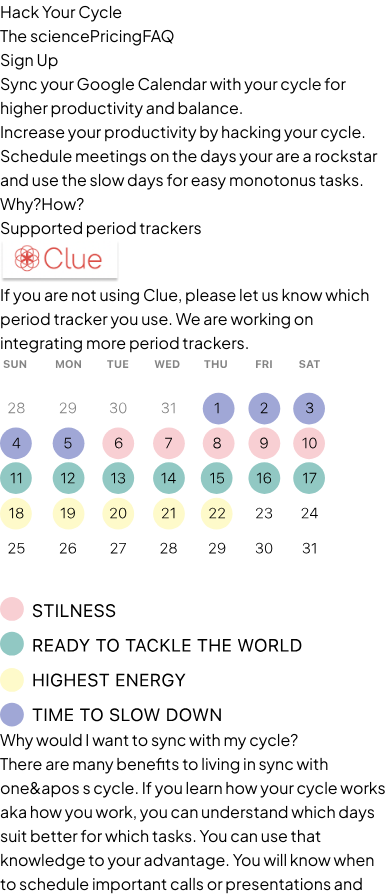
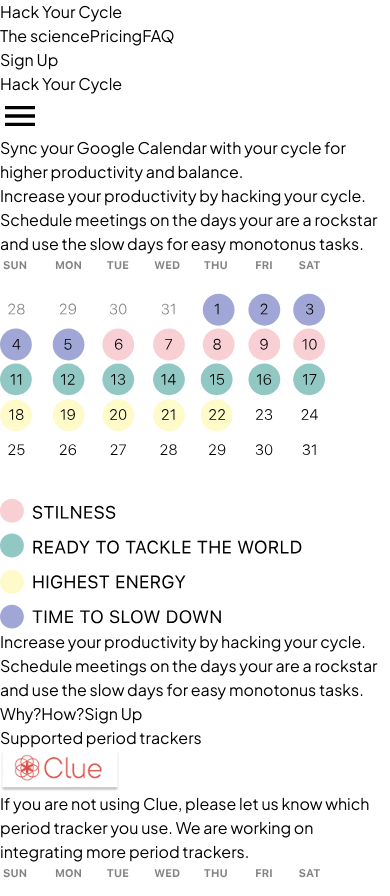
Before and after one commit to piggydoughnut/clueapp_calendar_sync, a Next.js app: page / in a window 390 px wide. Shown: the top 896 px of the page. Built offline with nearby package versions, Linux system fonts and the light colour scheme; what @material-tailwind/react would draw is missing.

Commit message:
mobile styles

```diff
--- a/components/Layout.tsx
+++ b/components/Layout.tsx
@@ -1,5 +1,7 @@
 import { Button } from "@material-tailwind/react";
+import Image from "next/image";
 import Link from "next/link";
+import burgerIcon from "../public/burger-icon.svg";
 
 const menu = [
   {
@@ -21,7 +23,10 @@ const menu = [
 ];
 
 const Navbar = () => (
-  <div className="flex justify-between items-center mx-20 pt-4">
+  <>
+    {" "}
+    {/* <div className="hidden sm:flex flex-col sm:flex-row justify-between items-center mx-4 sm:mx-20 pt-4"> */}
+    <div className="hidden sm:flex flex-col sm:flex-row justify-between items-center pt-4">
       <Link
         className="font-bold hover:text-indigo-400 transition-all hover:ease-in-out"
         href="/"
@@ -48,10 +53,22 @@ const Navbar = () => (
         </Button>
       </Link>
     </div>
+    <div className="sm:hidden mx-4 pt-4">
+      <div className="flex flex-row justify-between items-center">
+        <Link
+          className="font-bold hover:text-indigo-400 transition-all hover:ease-in-out"
+          href="/"
+        >
+          Hack Your Cycle
+        </Link>
+        <Image src={burgerIcon} alt="menuicon" height="40" />
+      </div>
+    </div>
+  </>
 );
 const Footer = () => (
-  <div className="bg-white mt-20 pl-20 pr-20 pt-8 pb-8 ml-2 mr-2 mb-2 rounded-md border-peachy border-4">
-    <div className="flex flex-row justify-between">
+  <div className="bg-white mt-20 pl-4 sm:pl-20 pr-4 sm:pr-20 pt-8 pb-8 ml-2 mr-2 mb-2 rounded-md border-peachy border-4">
+    <div className="flex flex-col-reverse sm:flex-row justify-center text-center sm:text-left sm:justify-between">
       <div className="flex flex-col">
         <h3 className="font-bold mb-2">Hack the Cycle</h3>
         <p>
@@ -61,11 +78,11 @@ const Footer = () => (
           hello@hackthecyle.com
         </a>
       </div>
-      <div className="flex flex-row gap-12">
+      <div className="flex flex-row justify-center sm:justify-end gap-12 mb-8 sm:mb-0">
         {menu.map((item) => (
           <Link
             key={item.name}
-            className="text-sm hover:underline hover:underline-offset-4 hover:decoration-2 transition-all hover:ease-in-out"
+            className="text-sm underline hover:underline hover:underline-offset-4 hover:decoration-2 transition-all hover:ease-in-out"
             href={item.url}
           >
             {item.name}
@@ -97,7 +114,10 @@ export default function Layout({
   children,
 }) {
   return (
-    <div className={`bg-no-repeat ${bgImage} scroll-smooth`}>
+    <div
+      // className={`bg-no-repeat bg-[url('/mobile-bg.svg')] sm:${bgImage} scroll-smooth mx-4 md:mx-20`}
+      className={`bg-no-repeat sm:${bgImage} scroll-smooth mx-4 md:mx-20`}
+    >
       <Navbar />
       <main>{children}</main>
       <Footer />
--- a/pages/index.tsx
+++ b/pages/index.tsx
@@ -11,22 +11,22 @@ export default function Welcome({ url }) {
   const router = useRouter();
   return (
     <Layout bgImage="bg-[url('/top-bg.svg')] bg-contain">
-      <div className="pt-[10rem]">
-        <div className="flex space-between gap-[10rem] justify-center">
+      <div className="pt-24 sm:pt-[10rem]">
+        <div className="flex flex-col sm:flex-row space-between gap-[10rem] justify-center">
           <div className="flex flex-col">
-            <h1 className="md:text-md lg:text-xl font-bold max-w-xl leading-10">
+            <h1 className="mx-3 sm:mx-0 text-xl lg:text-xl font-bold max-w-xl leading-10">
               Sync your{" "}
               <span className="text-pu text-secondaryButton">
                 Google Calendar
               </span>{" "}
               with your cycle for higher productivity and balance.
             </h1>
-            <h2 className="text-sm max-w-md opacity-70 mt-2">
+            <h2 className="hidden sm:block mx-3 sm:mx-0 text-sm max-w-sm opacity-70 mt-2">
               Increase your productivity by hacking your cycle. Schedule
               meetings on the days your are a rockstar and use the slow days for
               easy monotonus tasks.
             </h2>
-            <div className="flex flex-row gap-8 mt-4">
+            <div className="flex flex-col sm:flex-row gap-4 sm:gap-8 mt-12 sm:mt-4">
               {/* <Button
                 className="bg-secondaryButton w-36 h-11 capitalize font-plusJakarta"
                 onClick={() =>
@@ -35,20 +35,40 @@ export default function Welcome({ url }) {
               >
                 Sign In{" "}
               </Button> */}
+              <div className="sm:hidden flex justify-center pt-4">
+                <Image
+                  src={calendar}
+                  alt="calendar"
+                  width={325}
+                  height={348}
+                  className="w-[325px]"
+                />
+              </div>
+              <h2 className="block sm:hidden mx-3 sm:mx-0 text-sm max-w-sm opacity-70 mt-2">
+                Increase your productivity by hacking your cycle. Schedule
+                meetings on the days your are a rockstar and use the slow days
+                for easy monotonus tasks.
+              </h2>
               <Button
-                className="bg-secondaryButton w-36 h-11 capitalize font-plusJakarta"
+                className="bg-secondaryButton w-full sm:w-36 h-11 capitalize font-plusJakarta mt-12 sm:mt-0"
                 onClick={() => router.push("#whydoit")}
               >
                 Why?{" "}
               </Button>
               <Button
-                className="bg-primaryButton w-36 h-11 capitalize font-plusJakarta"
+                className="bg-primaryButton w-full sm:w-36 h-11 capitalize font-plusJakarta"
                 onClick={() => router.push("sync")}
               >
                 How?
               </Button>
+              <Button
+                variant="outlined"
+                className="w-full sm:hidden h-11 uppercase text-sm font-plusJakarta"
+              >
+                Sign Up
+              </Button>
             </div>
-            <div className="mt-6">
+            <div className="text-center sm:text-left mt-6">
               <h2 className="uppercase text-tiny mt-2 mb-2 opacity-60">
                 Supported period trackers
               </h2>
@@ -57,8 +77,9 @@ export default function Welcome({ url }) {
                 width={120}
                 height={40}
                 alt="exteralSource"
+                className="m-auto sm:m-0"
               />
-              <p className="max-w-[400px] text-sm opacity-70">
+              <p className="mr-8 ml-8 sm:ml-0 sm:mr-0 max-w-[400px] text-sm opacity-70">
                 If you are not using Clue,{" "}
                 <a
                   className="underline hover:opacity-70"
@@ -70,7 +91,7 @@ export default function Welcome({ url }) {
               </p>
             </div>
           </div>
-          <div className="flex pt-4">
+          <div className="hidden sm:flex pt-4 items-start">
             <Image
               src={calendar}
               alt="calendar"
```
Also changed, not shown: public/burger-icon.svg (added), public/mobile-bg.svg (added). Lines whose indentation alone changed are shown as unchanged.
